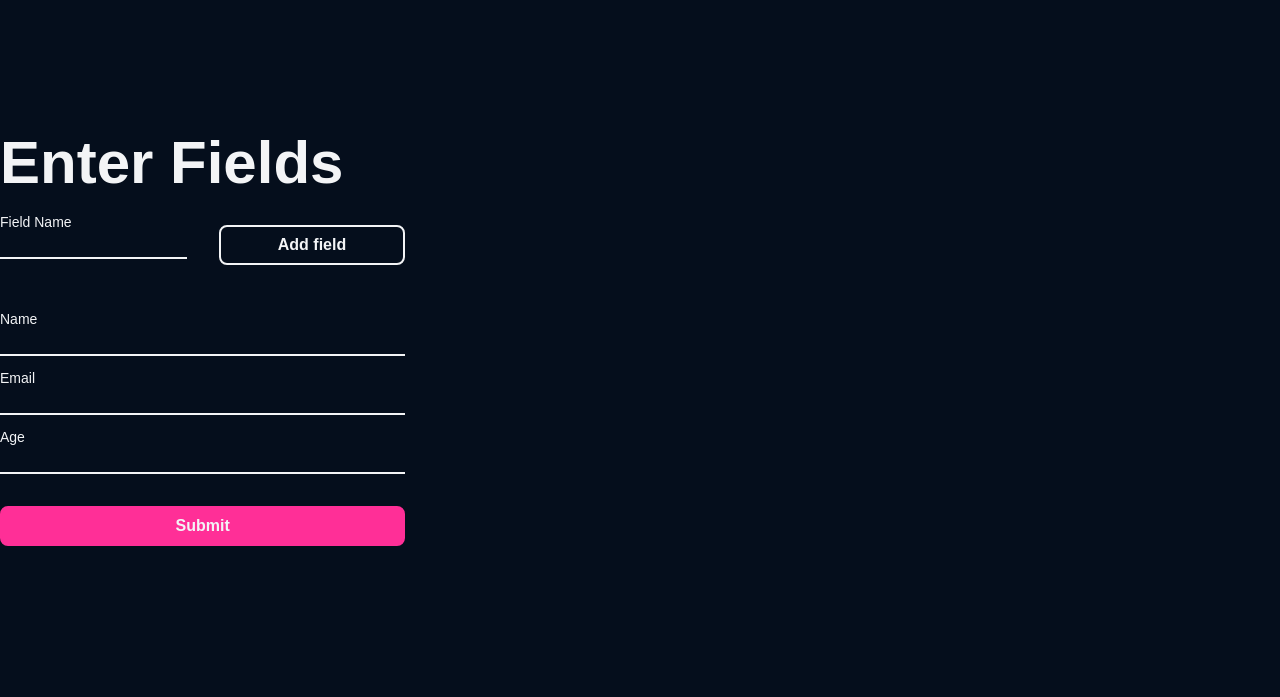
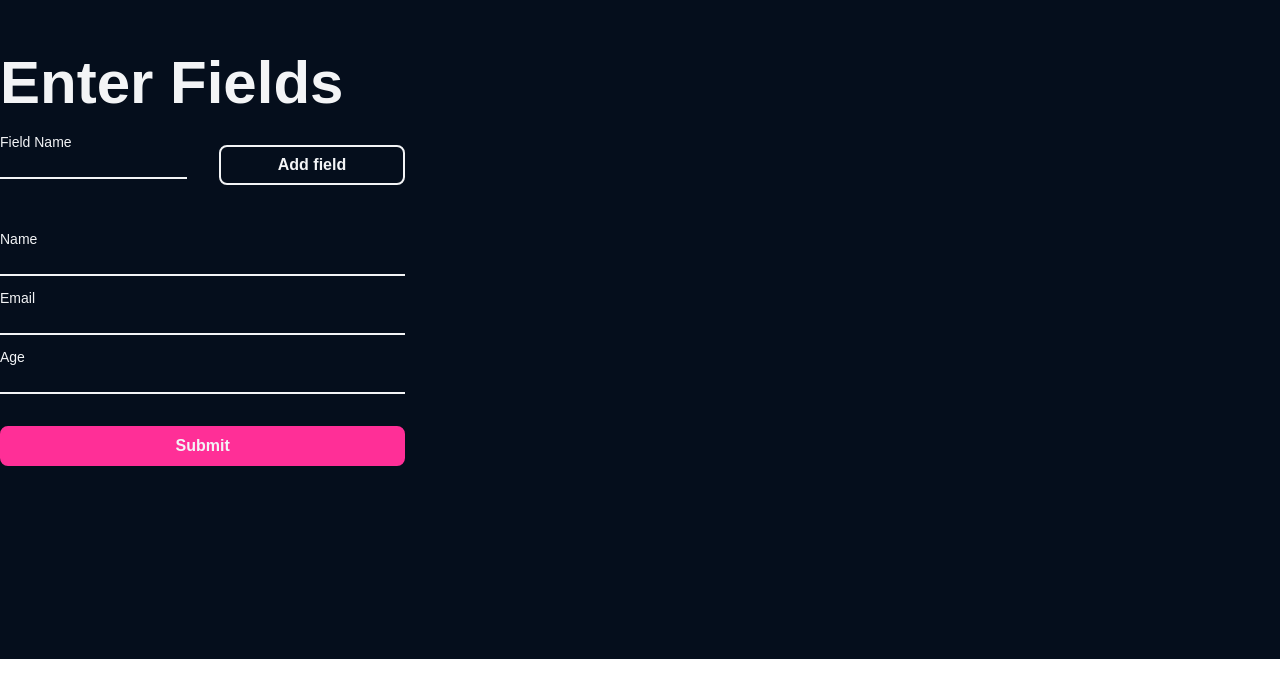
Before and after one commit to chenh1/eventcreate_project, a Next.js app: page / in a window 1280 px wide. Shown: the part 141-838 px from the top of the page. After the commit the page ends 800 px from the top, so only its background shows below. Built offline with nearby package versions, Linux system fonts and the light colour scheme; a web font is replaced by a local one.

Commit message:
Vertically center content when minimal

```diff
--- a/app/page.tsx
+++ b/app/page.tsx
@@ -6,8 +6,8 @@ import Module from "../components/Module";
 
 export default async function Home() {
   return (
-    <Section heightClass="h-max" className="py-20">
-      <Box padding="0" className="min-h-screen relative items-center">
+    <Section className="py-20 min-h-screen">
+      <Box padding="0" className="relative items-center min-h-full">
         <Module />
       </Box>
     </Section>
```
